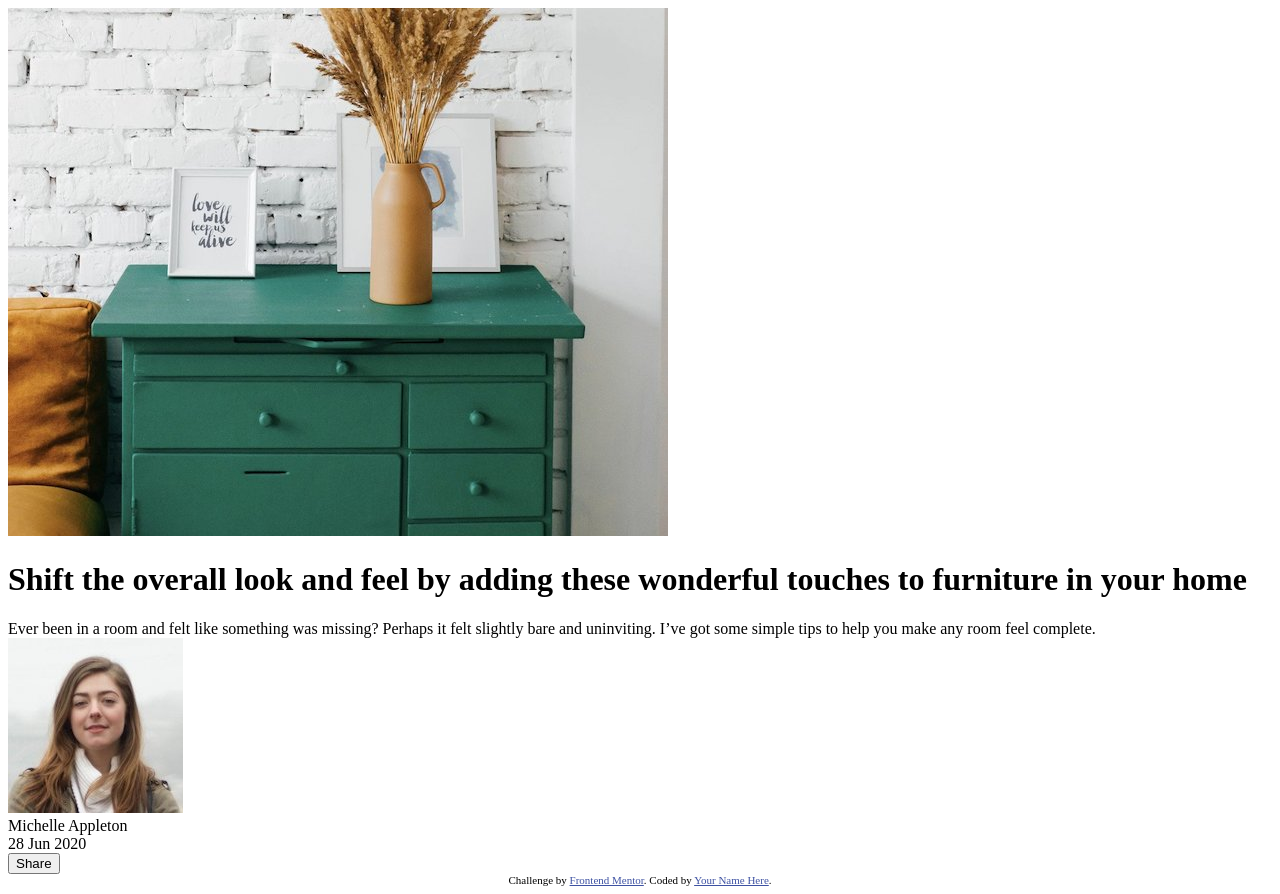
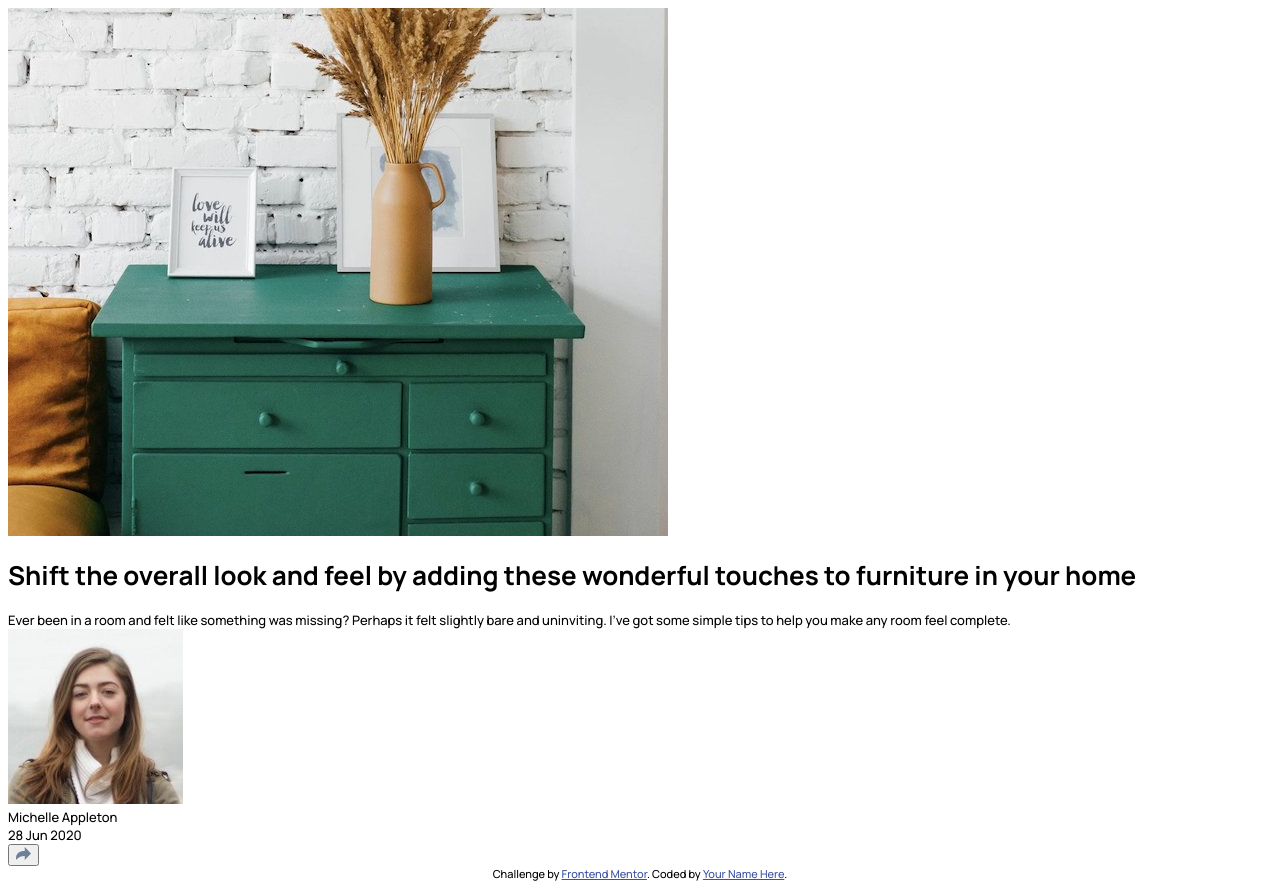
Before and after one commit to zacharyboelter/article-preview-component, a plain HTML site: page index.html in a window 1280 px wide. Drawn offline with Linux system fonts and the light colour scheme.

Commit message:
initial styling setup

```diff
--- a/index.html
+++ b/index.html
@@ -46,7 +46,7 @@
         </div>
 
         <button class="share-btn">
-          Share
+          <img src="./images/icon-share.svg" alt="" class="share">
         </button>
       </div>
     </div>
--- a/styles.css
+++ b/styles.css
@@ -7,9 +7,15 @@
     --light-grayish-blue: hsl(210, 46%, 95%);
 }
 
+* {
+    box-sizing: border-box;
+}
 
-
-
+body {
+    font-family: 'Manrope', sans-serif;
+    min-height: 100vh;
+    font-size: 13px;
+}
 
 
 
```
